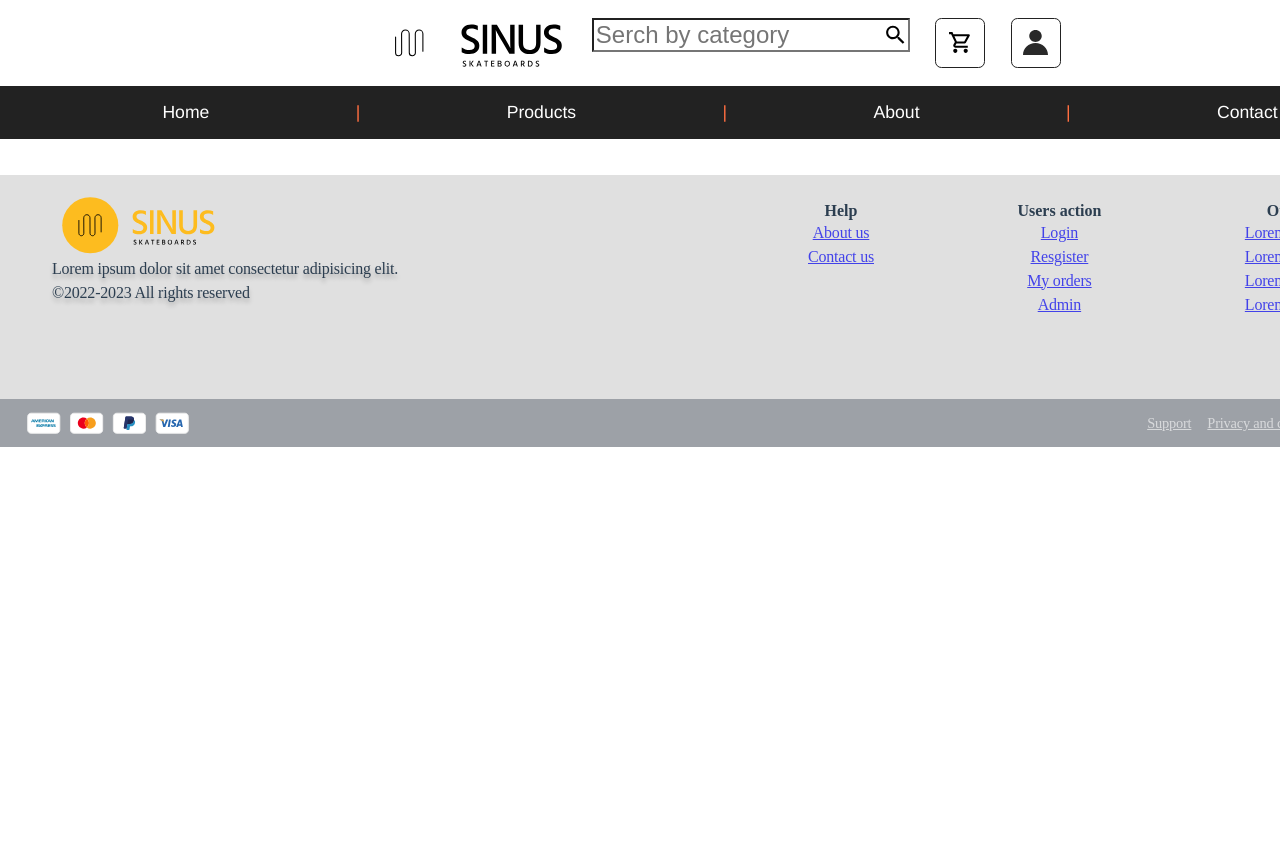
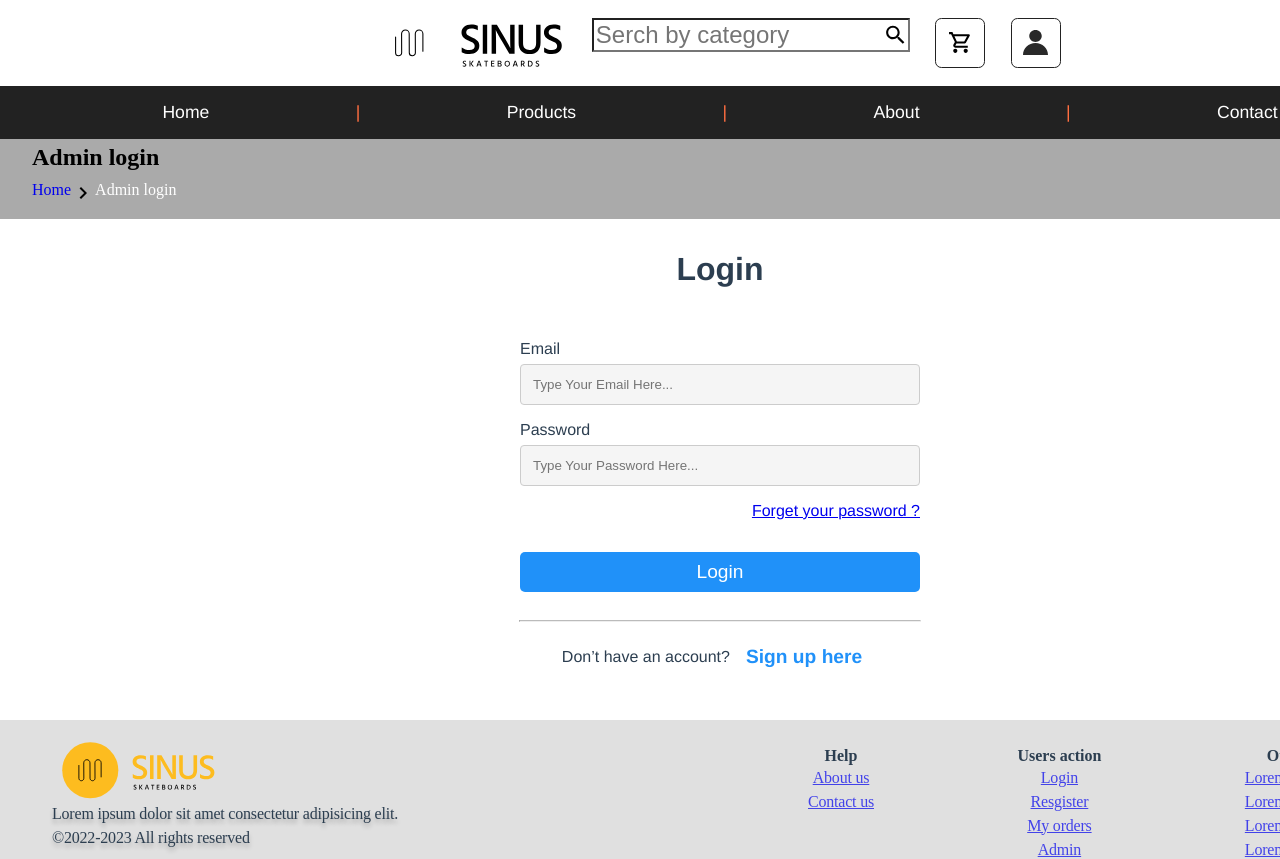
Before and after one commit to theodorwill/Slutprojekt-Sinus-Webshop, a Vue app: page /admin in a window 1280 px wide. Shown: the top 859 px of the page. Before the commit the page ends 800 px from the top, so only its background shows below. Built offline with nearby package versions, Linux system fonts and the light colour scheme; no server answers.

Commit message:
Fixed DRY problem

```diff
--- a/src/api/index.js
+++ b/src/api/index.js
@@ -35,23 +35,12 @@ export async function getItems(){
 }
 
 
-export async function getPageTwo(page=2){
+export async function getPage(page){
   return await axios.get('/items?page='+ page)
 
 }
 
-export async function getPageThree(page=3){
-  return await axios.get('/items?page='+ page)
 
-}
-
-export async function getPageFour(page=4){
-
-// export async function getPage(page){
-
-  return await axios.get('/items?page='+ page)
-
-}
 
 export async function getCategory(category){
   return await axios.get('/items?category=' + category)
--- a/src/store/index.js
+++ b/src/store/index.js
@@ -33,7 +33,7 @@ export default new Vuex.Store({
   mutations: {
 
     // Products
-    saveInitDisplay(state, products) {
+    saveItems(state, products) {
 
       for (let product of products) {
         if (!state.productList.find((item) => item.id === product.id)) {
@@ -45,41 +45,8 @@ export default new Vuex.Store({
       }
     },
 
-    savePageTwo(state, products) {
 
-      for (let product of products) {
-        if (!state.productList.find((item) => item.id === product.id)) {
-          state.productList.push({
-            ...product
-          })
-        }
-        Vue.set(state.products, product.id, product)
-      }
-    },
 
-    savePageThree(state, products) {
-
-      for (let product of products) {
-        if (!state.productList.find((item) => item.id === product.id)) {
-          state.productList.push({
-            ...product
-          })
-        }
-        Vue.set(state.products, product.id, product)
-      }
-    },
-
-    savePageFour(state, products) {
-
-      for (let product of products) {
-        if (!state.productList.find((item) => item.id === product.id)) {
-          state.productList.push({
-            ...product
-          })
-        }
-        Vue.set(state.products, product.id, product)
-      }
-    },
 
     searchCategory(state, payload) {
       state.categoryName = payload
@@ -156,13 +123,13 @@ export default new Vuex.Store({
       try {
         if (context.state.productList.length < 1) {
           const response = await API.getItems()
-          context.commit('saveInitDisplay', response.data)
-          const responseTwo = await API.getPageTwo()
-          context.commit('savePageTwo', responseTwo.data)
-          const responseThree = await API.getPageThree()
-          context.commit('savePageThree', responseThree.data)
-          const responseFour = await API.getPageFour()
-          context.commit('savePageFour', responseFour.data)
+          context.commit('saveItems', response.data)
+          const responseTwo = await API.getPage(2)
+          context.commit('saveItems', responseTwo.data)
+          const responseThree = await API.getPage(3)
+          context.commit('saveItems', responseThree.data)
+          const responseFour = await API.getPage(4)
+          context.commit('saveItems', responseFour.data)
 
           context.commit('setMaxPage')
 
--- a/src/views/Admin.vue
+++ b/src/views/Admin.vue
@@ -0,0 +1,242 @@
+<template>
+  <div>
+    <section class="top">
+      <h1>Admin login </h1>
+      <p>
+        <router-link to="/"><span>Home</span></router-link>
+        <img
+          src="../assets/right.svg"
+          alt=""
+        >
+        <span> Admin login</span>
+      </p>
+    </section>
+
+    <section class="login-form">
+      <h3>Login</h3>
+      <div class="login-container">
+        <form >
+          <label for="email">Email</label>
+          <input
+            type="text"
+            name="email"
+            placeholder="Type Your Email Here..."
+            v-model="login.email"
+          />
+          <label for="email">Password</label>
+          <input
+            type="password"
+            name="email"
+            placeholder="Type Your Password Here..."
+            v-model="login.password"
+          />
+          <a href="#">Forget your password ?</a>
+          <button>Login</button>
+        </form>
+      </div>
+      <hr class="solid" />
+      <div class="sign">
+        <p>Don’t have an account?</p>
+        <a href="#" >Sign up here</a>
+      </div>
+    </section>
+  </div>
+</template>
+
+<script>
+
+export default {
+  components: {},
+
+  data() {
+    return {
+      login: {
+        email: "",
+        password: "",
+      },
+    };
+  },
+
+};
+</script>
+
+<style scoped lang="scss">
+.top {
+  width: 100%;
+  height: 80px;
+  background-color: #aaa;
+  font-family: "Times New Roman", Times, serif;
+  h1,
+  p {
+    display: flex;
+    margin: 0;
+    padding: 5px 2rem;
+    color: white;
+  }
+  h1 {
+    color: black;
+  }
+  a {
+    text-decoration: none;
+  }
+}
+.login-form {
+  h3 {
+    font-size: 2rem;
+  }
+}
+.login-container {
+  width: 400px;
+  margin: auto;
+  border-radius: 5px;
+  padding: 20px;
+}
+label {
+  display: flex;
+}
+input[type="text"],
+select {
+  width: 100%;
+  padding: 12px;
+  border: 1px solid #ccc;
+  border-radius: 4px;
+  box-sizing: border-box;
+  margin-top: 6px;
+  margin-bottom: 16px;
+  resize: vertical;
+  background-color: #f5f5f5;
+}
+input[type="password"],
+select {
+  width: 100%;
+  padding: 12px;
+  border: 1px solid #ccc;
+  border-radius: 4px;
+  box-sizing: border-box;
+  margin-top: 6px;
+  // margin-bottom: 16px;
+  resize: vertical;
+  background-color: #f5f5f5;
+}
+a {
+  display: flex;
+  justify-content: flex-end;
+}
+button {
+  width: 400px;
+  height: 40px;
+  margin: 2rem auto;
+  background-color: #2091f9;
+  border-radius: 5px;
+  border: none;
+  font-size: 1.2rem;
+  color: white;
+  cursor: pointer;
+  &:hover {
+    background-color: #45a049;
+    transition: 0.5s;
+  }
+}
+hr.solid {
+  border-top: 1px solid #bbb;
+  width: 400px;
+}
+.face-book {
+  display: flex;
+  justify-content: center;
+  background-color: #2091f9;
+  color: white;
+  width: 400px;
+  margin: auto;
+  border-radius: 5px;
+  cursor: pointer;
+  h4 {
+    margin: 1rem;
+  }
+}
+.sign {
+  display: flex;
+  justify-content: center;
+  align-items: center;
+  width: 400px;
+  margin: auto;
+  a {
+    font-size: 1.2rem;
+    margin: 1rem;
+    text-decoration: none;
+    font-weight: 900;
+    color: #2091f9;
+  }
+}
+
+.register-form {
+  h3 {
+    font-size: 2rem;
+  }
+}
+.register-container {
+  width: 400px;
+  margin: auto;
+  border-radius: 5px;
+  padding: 20px;
+}
+label {
+  display: flex;
+}
+input[type="text"],
+input[type="email"],
+select {
+  width: 100%;
+  padding: 12px;
+  border: 1px solid #ccc;
+  border-radius: 4px;
+  box-sizing: border-box;
+  margin-top: 6px;
+  // margin-bottom: 16px;
+  resize: vertical;
+  background-color: #f5f5f5;
+}
+input[type="password"],
+select {
+  width: 100%;
+  padding: 12px;
+  border: 1px solid #ccc;
+  border-radius: 4px;
+  box-sizing: border-box;
+  margin-top: 6px;
+  margin-bottom: 16px;
+  resize: vertical;
+  background-color: #f5f5f5;
+}
+a {
+  display: flex;
+  justify-content: flex-end;
+}
+button {
+  width: 400px;
+  height: 40px;
+  margin: 2rem 0 auto;
+  background-color: #2091f9;
+  border-radius: 5px;
+  border: none;
+  font-size: 1.2rem;
+  color: white;
+  cursor: pointer;
+  &:hover {
+    background-color: #45a049;
+    transition: 0.5s;
+  }
+}
+.check-box {
+  display: flex;
+  width: 400px;
+  margin: auto;
+  a {
+    color: #2091f9;
+    text-decoration: none;
+    // font-size: 1.2rem;
+    font-weight: 900;
+    margin-left: 10px;
+  }
+}
+</style>
```
